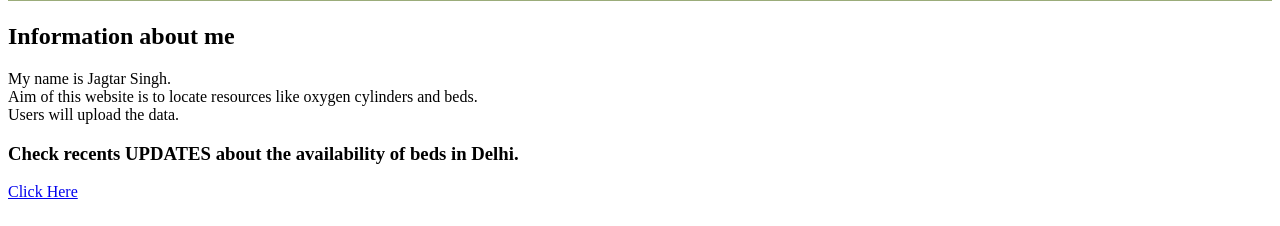
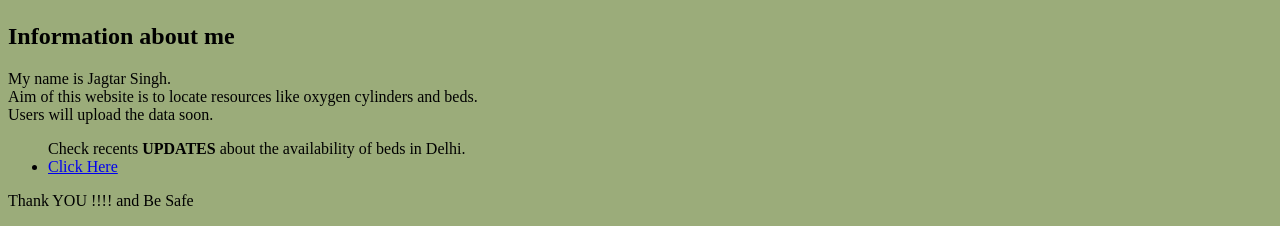
Before and after one commit to jagtarsingh7/jagtarsingh7.github.io, a plain HTML site: page index.html in a window 1280 px wide. Shown: the part 666-892 px from the top of the page. Drawn offline with Linux system fonts and the light colour scheme.

Commit message:
Update index.html

```diff
--- a/index.html
+++ b/index.html
@@ -5,7 +5,7 @@
             <title>JagtarSingh</title>
             <style>
 
-                  h1{
+                  body{
                        background-color:rgb(155,172,122);
 
                   }
@@ -30,14 +30,21 @@
 
             <p> My name is Jagtar Singh.  <br>
                 Aim of this website is to locate resources like oxygen cylinders and beds.<br>
-                Users will upload the data.
+                Users will upload the data soon.
 
             </p>
 
 
-            <h3> Check recents <strong>UPDATES</strong> about the availability of beds in Delhi.</h3>
+            <ul> Check recents <strong>UPDATES</strong> about the availability of beds in Delhi.
 
-            <a href="https://dshm.delhi.gov.in/mis/(S(zwufmc5tmt1afpr0kfuczckm))/Private/frmFreeBedMonitoringReport.aspx">Click Here </a>
+                  <li>
+                        <a href="https://dshm.delhi.gov.in/mis/(S(zwufmc5tmt1afpr0kfuczckm))/Private/frmFreeBedMonitoringReport.aspx">Click Here </a>
+                  </li>
+
+            </ul>
+
+
+            <p>Thank YOU !!!! and Be Safe </p>
 
 
 
```
